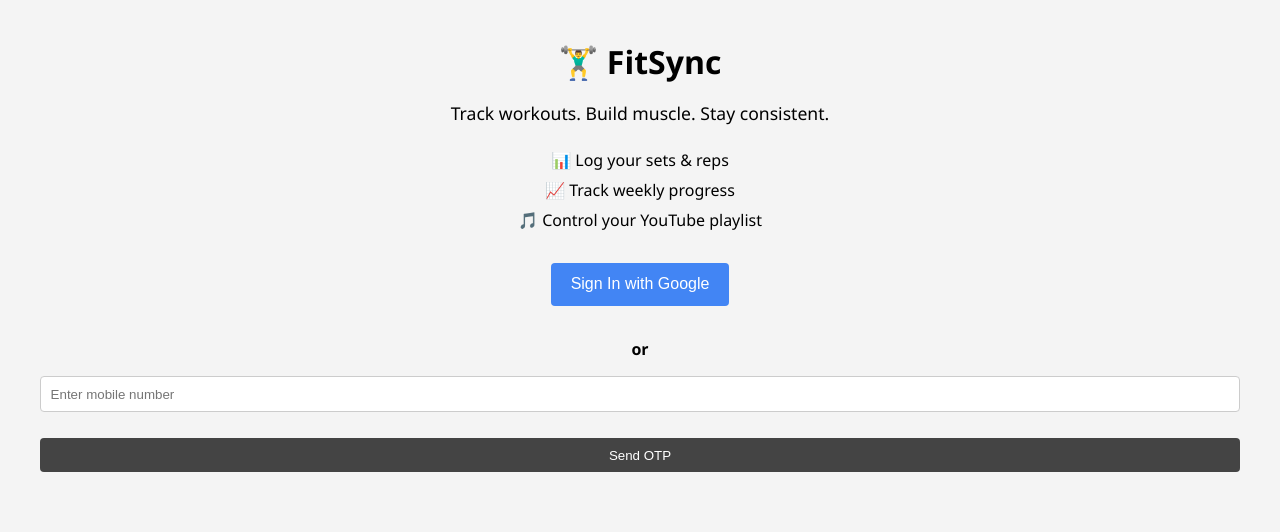
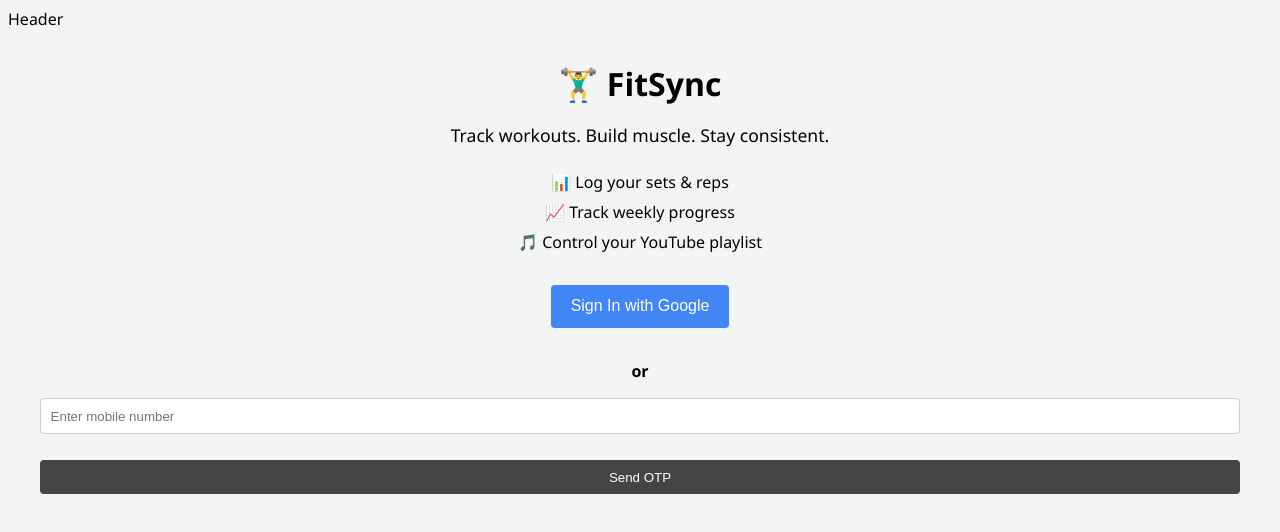
Before and after one commit to Surajit05021997/fit-sync, an Angular app: page / in a window 1280 px wide. Shown: the top 532 px of the page. Built offline with nearby package versions, Linux system fonts and the light colour scheme.

Commit message:
added skeleton header module

```diff
--- a/src/app/app-routing.module.ts
+++ b/src/app/app-routing.module.ts
@@ -1,7 +1,13 @@
 import { NgModule } from '@angular/core';
 import { RouterModule, Routes } from '@angular/router';
+import { LandingComponent } from './modules/public';
 
-const routes: Routes = [];
+const routes: Routes = [
+  {
+    path: '',
+    component: LandingComponent,
+  }
+];
 
 @NgModule({
   imports: [RouterModule.forRoot(routes)],
--- a/src/app/app.component.html
+++ b/src/app/app.component.html
@@ -1,2 +1,2 @@
-<!-- <router-outlet></router-outlet> -->
- <app-landing></app-landing>
+<app-header></app-header>
+<router-outlet></router-outlet>
--- /dev/null
+++ b/src/app/modules/header/header.component.html
@@ -0,0 +1 @@
+<div>Header</div>
--- a/src/app/modules/index.ts
+++ b/src/app/modules/index.ts
@@ -1 +1,2 @@
 export * from './public/public.module';
+export * from './header/header.module';
--- /dev/null
+++ b/src/app/modules/public/index.ts
@@ -0,0 +1 @@
+export * from './pages';
```
Also changed, not shown: src/app/app.module.ts (+5 -11 lines), src/app/modules/header/header.component.ts (added, +8 -0 lines), src/app/modules/header/header.module.ts (added, +9 -0 lines), src/app/modules/header/header.component.scss (added).
